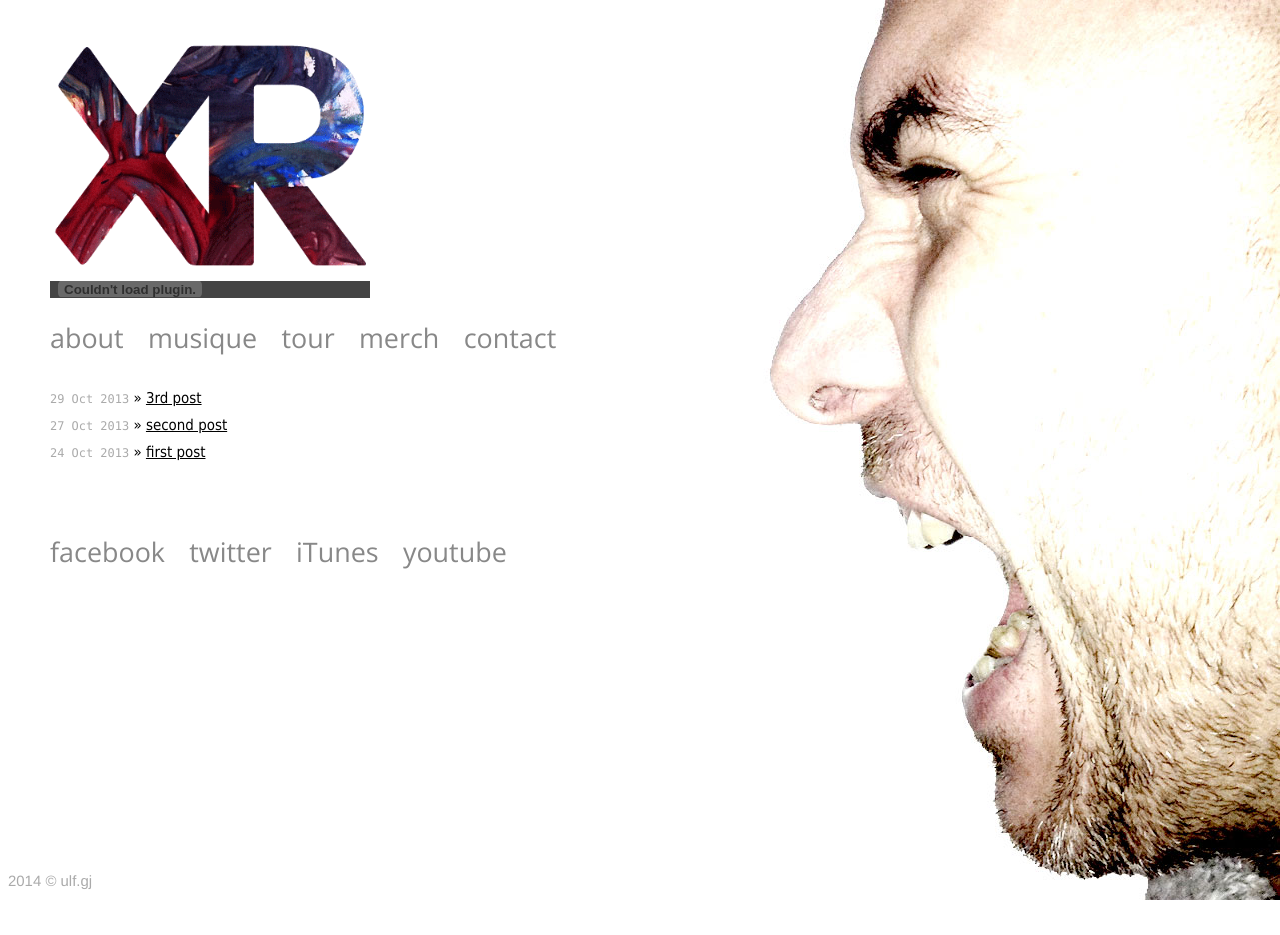
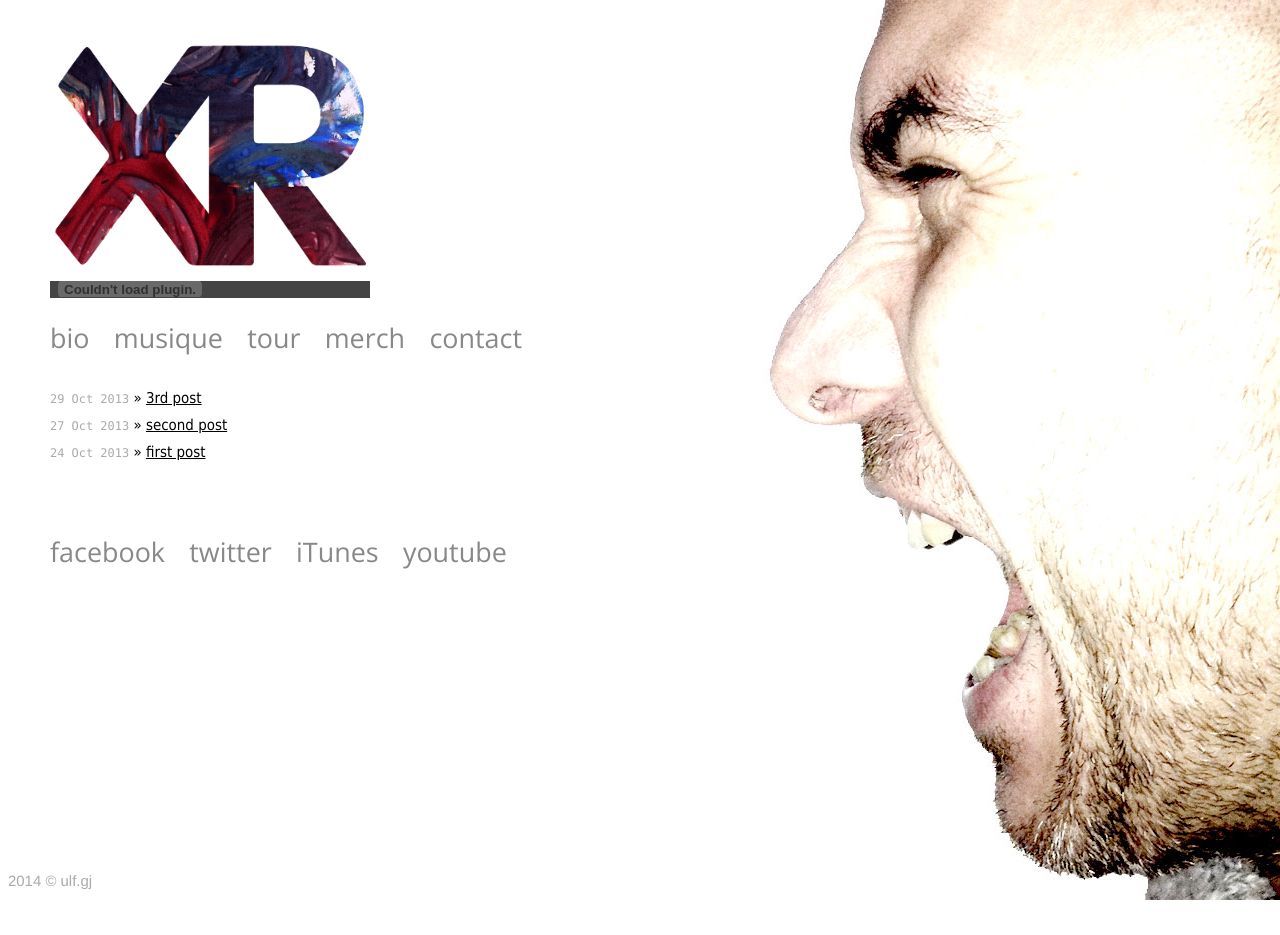
Before and after one commit to ulfgj/ulfgj.github.io, a Jekyll site: the page built from index.html, in a window 1280 px wide. Built offline with Jekyll 4.4.1, drawn with Linux system fonts in a browser that asks for light colours; some web fonts are replaced; Markdown is read by kramdown in place of the engine named in the settings.

Commit message:
changed about to bio in menu

```diff
--- a/_layouts/italian_fashion.html
+++ b/_layouts/italian_fashion.html
@@ -36,7 +36,7 @@
 
             </h1>
             <nav class="main-nav">
-              <a class="extra" href="/">about</a>
+              <a class="extra" href="/">bio</a>
               <a class="extra" href="/">musique</a>
               <a class="extra" href="/">tour</a>
               <a class="extra" href="/">merch</a>
```
